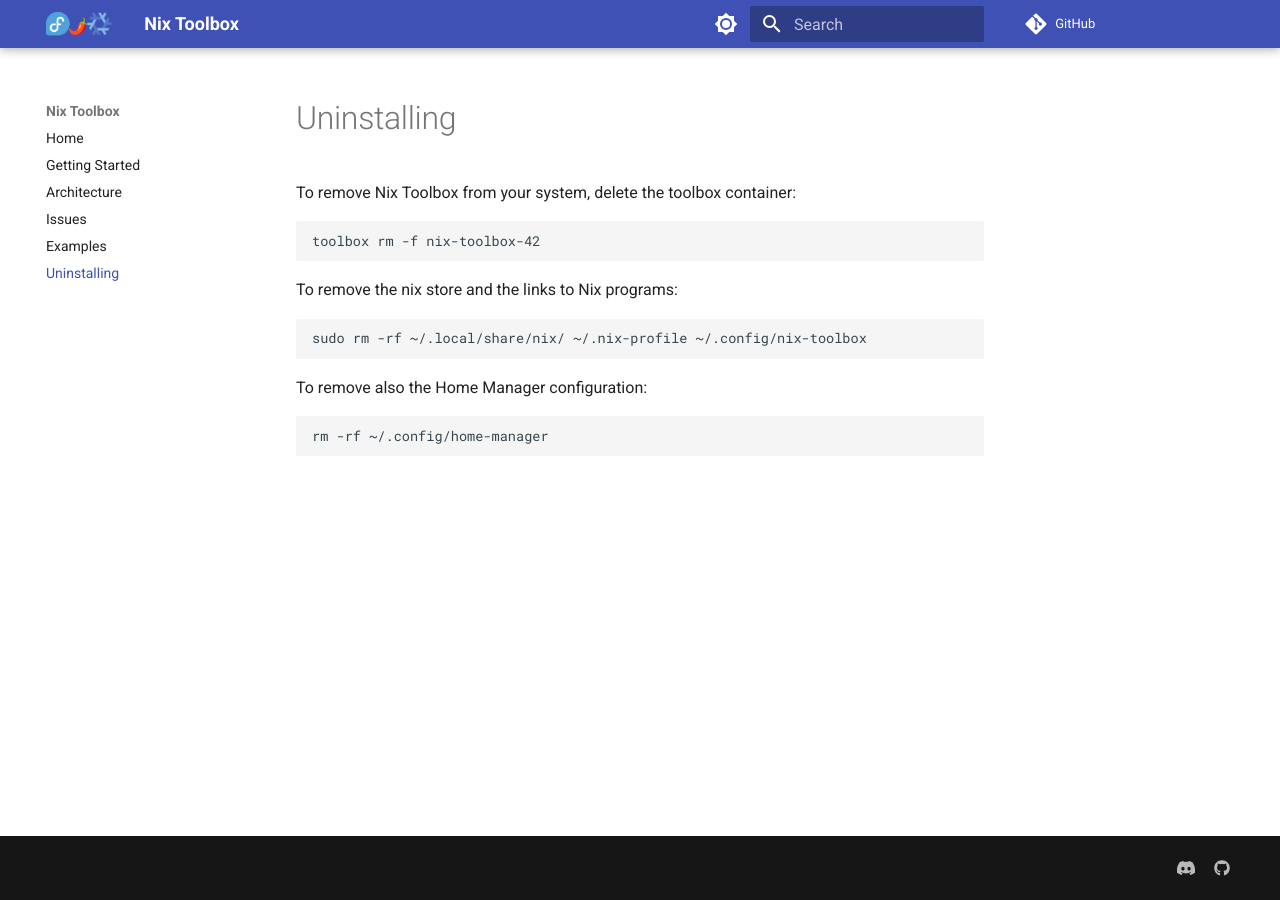
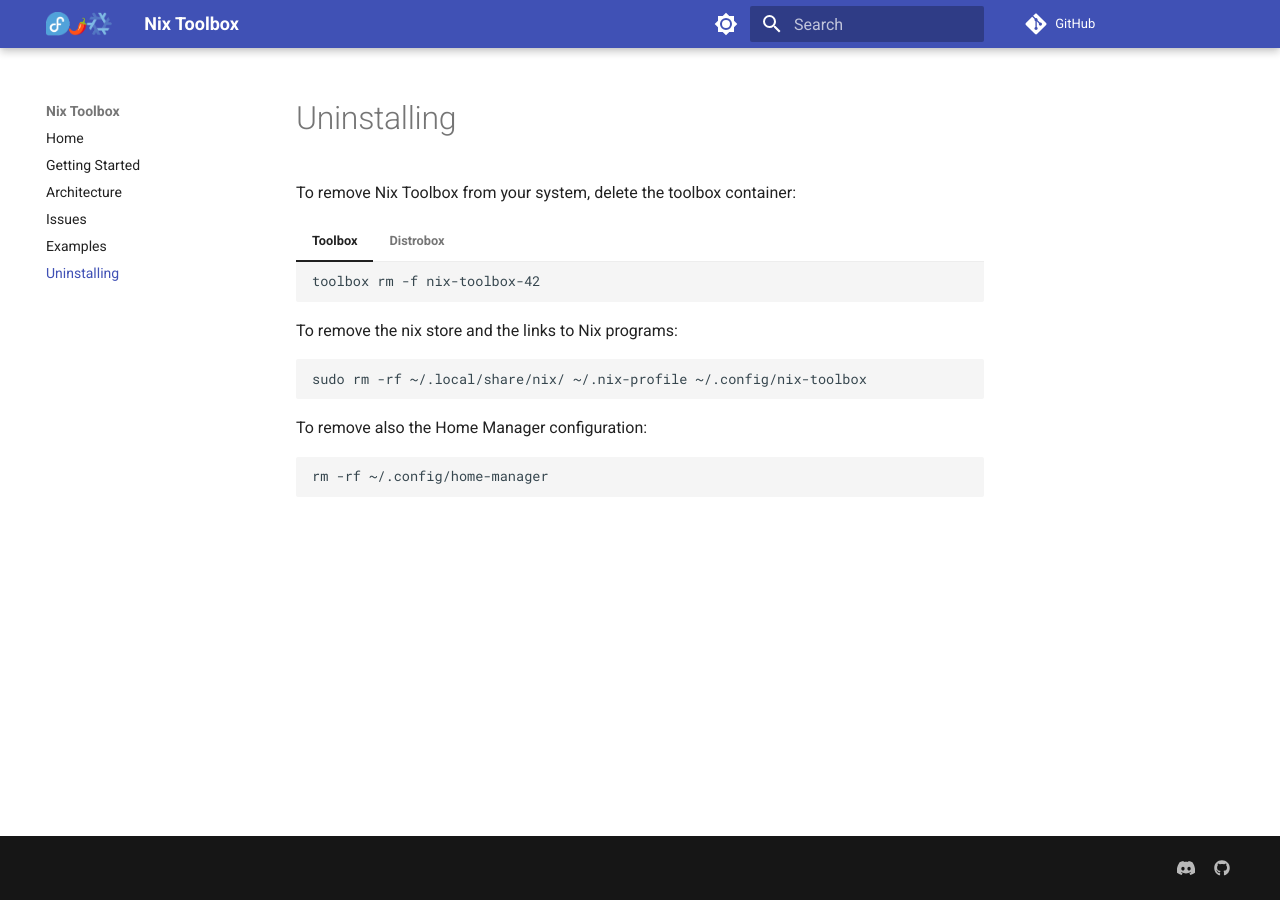
Before and after one commit to thrix/nix-toolbox, an MkDocs documentation site: the page built from docs/uninstalling.md, in a window 1280 px wide. Built offline with MkDocs 1.6.1 and Material for MkDocs 9.7.7, drawn with Linux system fonts in a browser that asks for light colours; comment, search, counter and statistics services are not loaded.

````diff
--- a/docs/uninstalling.md
+++ b/docs/uninstalling.md
@@ -2,9 +2,17 @@
 
 To remove Nix Toolbox from your system, delete the toolbox container:
 
-```shell
-toolbox rm -f nix-toolbox-42
-```
+=== "Toolbox"
+
+    ```shell
+    toolbox rm -f nix-toolbox-42
+    ```
+
+=== "Distrobox"
+
+    ```shell
+    distrobox rm -f nix-toolbox-42
+    ```
 
 To remove the nix store and the links to Nix programs:
 
````
Also changed, not shown: docs/index.md (+2 -0 lines).
